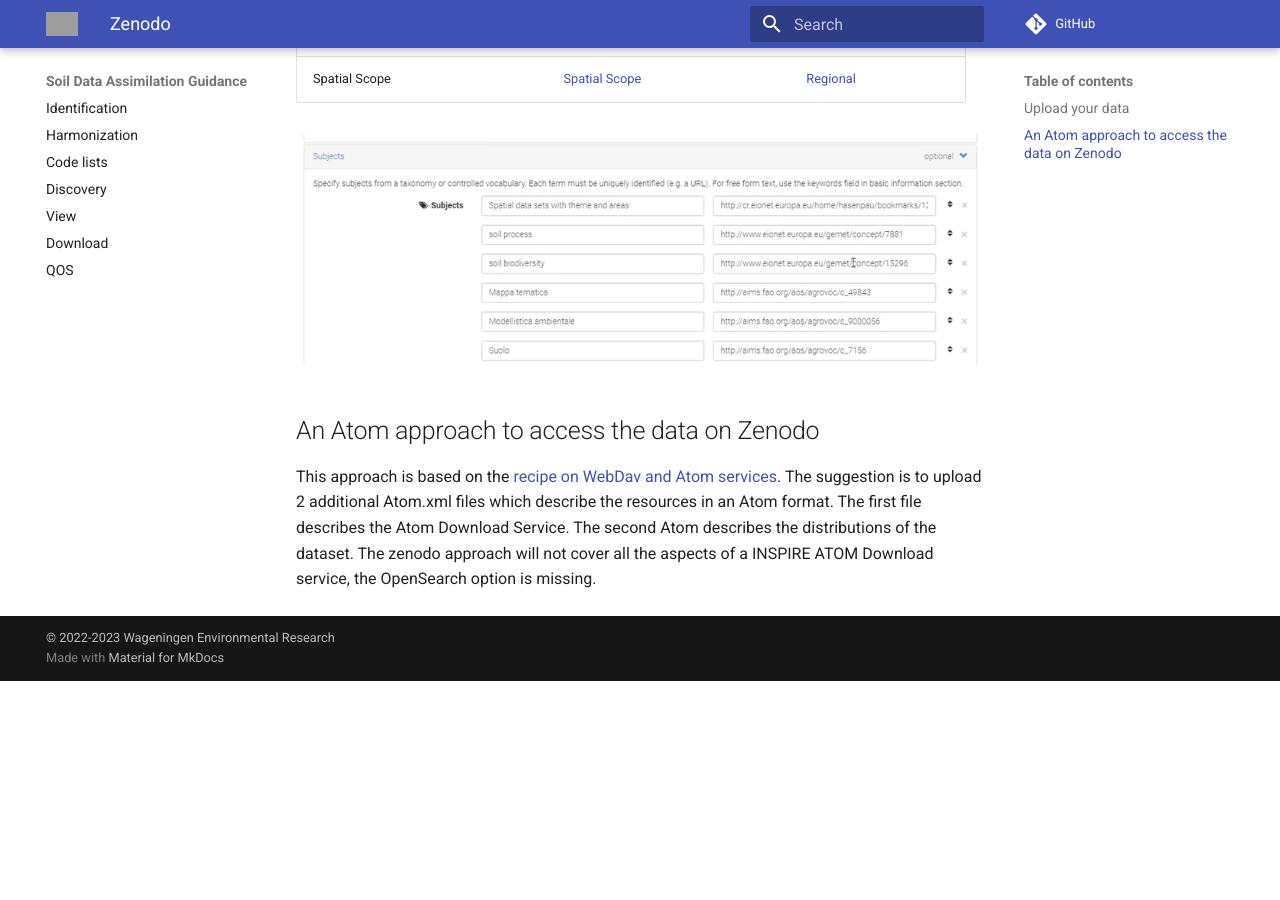
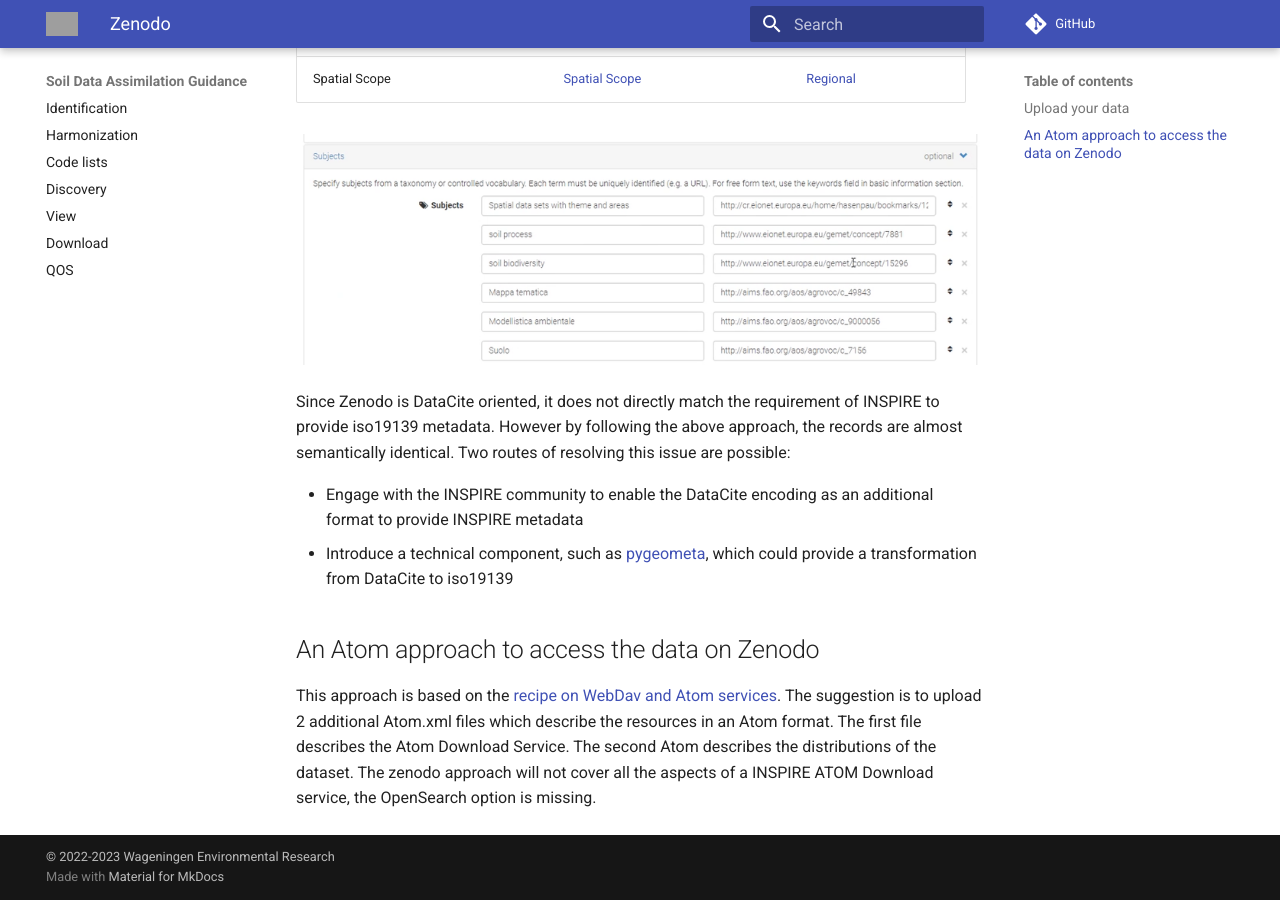
Before and after one commit to ejpsoil/soildata-assimilation-guidance, an MkDocs documentation site: the page built from docs/tools/zenodo.md, in a window 1280 px wide and 900 px high, scrolled down 1953 px. Built offline with MkDocs 1.6.1 and Material for MkDocs 9.7.7, drawn with Linux system fonts in a browser that asks for light colours; comment, search, counter and statistics services are not loaded; before the commit the page ends 2634 px from its top, so only the background shows below that; grey boxes are pictures that could not be loaded.

Commit message:
add a section about datacite-iso19139 conversion

```diff
--- a/docs/tools/zenodo.md
+++ b/docs/tools/zenodo.md
@@ -40,6 +40,11 @@
 
 ![subject](./img/zenodo-subject.png)
 
+Since Zenodo is DataCite oriented, it does not directly match the requirement of INSPIRE to provide iso19139 metadata. However by following the above approach, the records are almost semantically identical. Two routes of resolving this issue are possible:
+
+- Engage with the INSPIRE community to enable the DataCite encoding as an additional format to provide INSPIRE metadata
+- Introduce a technical component, such as [pygeometa](./pygeometa.md), which could provide a transformation from DataCite to iso19139
+
 ## An Atom approach to access the data on Zenodo
 
 This approach is based on the [recipe on WebDav and Atom services](./webdav.md). The suggestion is to upload 2 additional Atom.xml files which describe the resources in an Atom format. The first file describes the Atom Download Service. The second Atom describes the distributions of the dataset. The zenodo approach will not cover all the aspects of a INSPIRE ATOM Download service, the OpenSearch option is missing.
```
